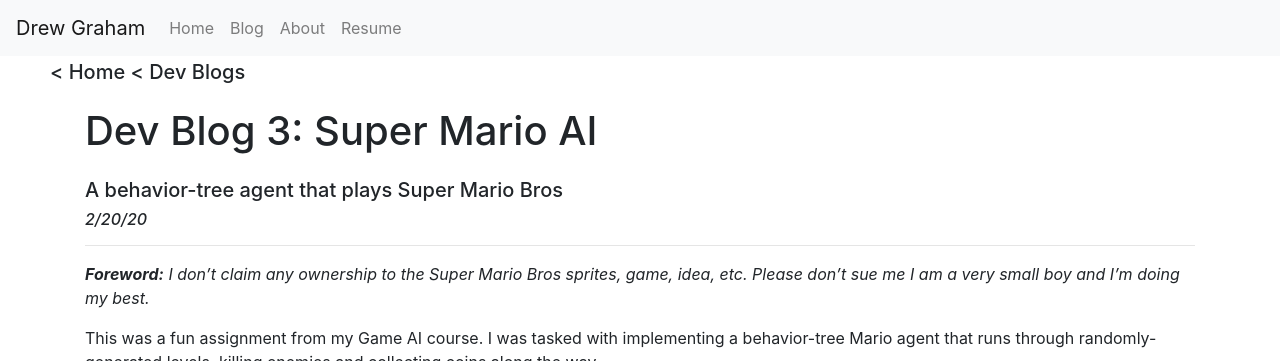
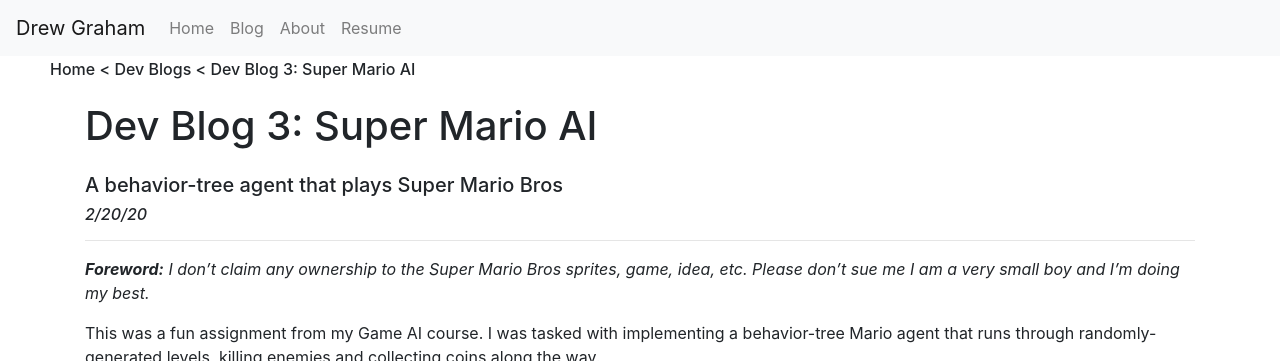
Before and after one commit to dmg9626/dmg9626.github.io, a Jekyll site: the page built from blog/mario-ai.md, in a window 1280 px wide and 900 px high, cut to the strip 0-361 px from the top of the window. Built offline with Jekyll 4.4.1, drawn with Linux system fonts in a browser that asks for light colours; nearby versions of some CDN libraries; library files that are not in the unit come from our copies.

Commit message:
updated breadcrumbs: - smaller text - shows current page

```diff
--- a/_layouts/default.html
+++ b/_layouts/default.html
@@ -36,27 +36,28 @@
         <!-- Link to breadcrumbs if provided (ex. Home < Dev Blogs < Dev Blog 1: Wu Trump ) -->
         {% if layout.breadcrumbs or page.breadcrumbs %}
                 <div style="padding-left: 50px;">
-                        <h5>
+                        <h6>
                             <!-- Breadcrumbs specified in layout -->
                             {% for breadcrumb in layout.breadcrumbs %}
-                                &lt; <a href="{{breadcrumb.link}}" style="color:inherit; text-decoration: inherit;">{{breadcrumb.label}}</a>
+                                <a href="{{breadcrumb.link}}" style="color:inherit; text-decoration: inherit;">{{breadcrumb.label}}</a> &lt;
                             {% endfor %}
 
                             <!-- Breadcrumbs specified in page -->
                             {% if page.breadcrumbs %}
                                 {% for breadcrumb in page.breadcrumbs %}
-                                    &lt; <a href="{{breadcrumb.link}}" style="color:inherit; text-decoration: inherit;">{{breadcrumb.label}}</a>
+                                    <a href="{{breadcrumb.link}}" style="color:inherit; text-decoration: inherit;">{{breadcrumb.label}}</a> &lt;
                                 {% endfor %}
                             {% endif %}
-                        </h5>
+
+                            <!-- Current page -->
+                            {{page.title}}
+                        </h6>
                 </div>
         {% endif %}
 
-        <div class="container">
+        <div class="container" style="padding-bottom: 50px">
             <!-- Page Content  -->
-            <div style="padding-bottom: 50px">
-                {{ content }}
-            </div>
+            {{ content }}
         </div>
     </body>
 
--- a/blog/index.md
+++ b/blog/index.md
@@ -1,6 +1,6 @@
 ---
 layout: default
-title: "Blog"
+title: "Dev Blogs"
 breadcrumbs:
     - link: "/"
       label: "Home"
```
